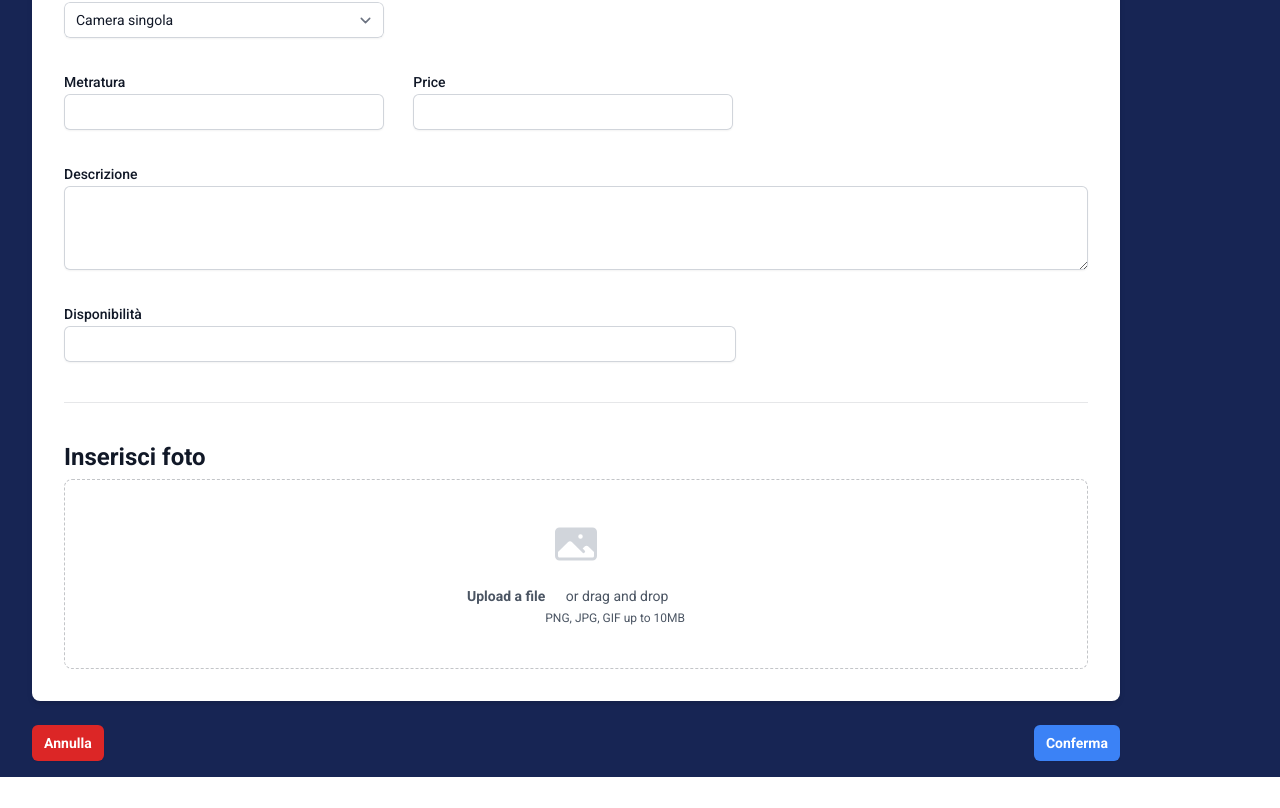
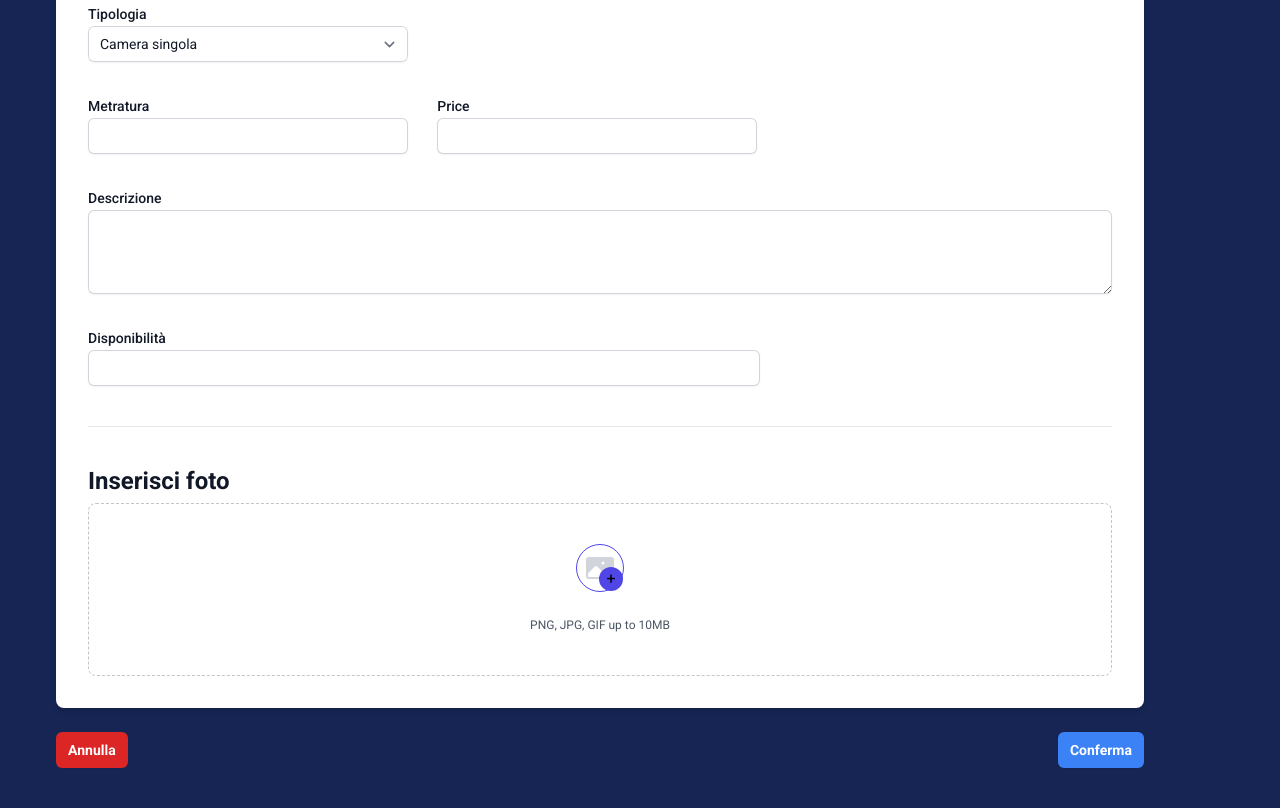
Before and after one commit to HellNF/UniDomus, a React (Vite) app in the folder FrontEnd/: page /addListing in a window 1280 px wide. Shown: the part 730-1538 px from the top of the page. Before the commit the page ends 1507 px from the top, so only its background shows below. Built offline with nearby package versions, Linux system fonts and the light colour scheme.

Commit message:
addListing 1.3

```diff
--- a/FrontEnd/src/components/AddListingForm.jsx
+++ b/FrontEnd/src/components/AddListingForm.jsx
@@ -3,6 +3,7 @@ import UniDomusLogo from "/UniDomusLogoWhite.png"
 import { useState } from "react"
 import { useNavigate } from "react-router-dom";
 import { API_BASE_URL } from "../constant";
+import { Link } from 'react-router-dom';
 import { useAuth } from './../AuthContext';
 import { PhotoIcon } from '@heroicons/react/24/solid'
 
@@ -23,7 +24,8 @@ export default function AddListingForm() {
     "price": "",
     "floorArea": "",
     "availability": "",
-    "photos": []
+    "photos": [],
+    "publisherID": ""
   })
   const [formDataErr, setFormDataErr] = useState({
     "addressErr": {
@@ -39,7 +41,8 @@ export default function AddListingForm() {
     "priceErr": "",
     "floorAreaErr": "",
     "availabilityErr": "",
-    "photosErr": []
+    "photosErr": [],
+    "publisherIDErr": ""
   })
 
   function handleChangeInput(e) {
@@ -50,7 +53,17 @@ export default function AddListingForm() {
     });
   }
 
-  const [image, setImage] = useState([]);
+  function handleCancel(e) {
+    showPopup('Inserimento inserzione annullato','#DC2626');
+  }
+
+    const handleRemovePhoto = (index) => {
+        const newPhotoPreviews = [...photoPreviews];
+        newPhotoPreviews.splice(index, 1);
+        setPhotoPreviews(newPhotoPreviews);
+    };
+
+  /*const [image, setImage] = useState([]);
 
   function convertToBase64(e) {
     const files = Array.from(e.target.files);
@@ -66,12 +79,60 @@ export default function AddListingForm() {
     }).catch((error) => {
       console.log("Error: ", error);
     });
+  }*/
+
+  const [photoPreviews, setPhotoPreviews] = useState([]);
+  const handlePhotoChange = (e) => {
+    const files = e.target.files;
+    const newPhotoPreviews = [...photoPreviews];
+
+    // Check if adding new photos will exceed the limit of 5
+    if (newPhotoPreviews.length + files.length > 10) {
+      alert('You can add at most 10 photos.');
+      return;
+    }
+
+    for (let i = 0; i < files.length; i++) {
+      const file = files[i];
+      const reader = new FileReader();
+
+      reader.onloadend = () => {
+        newPhotoPreviews.push(reader.result);
+        setPhotoPreviews(newPhotoPreviews);
+      };
+
+      reader.readAsDataURL(file);
+    }
+  };
+
+  function showPopup(message,color){
+// Visualizza il popup di successo
+const successPopup = document.createElement('div');
+successPopup.textContent = message;
+successPopup.style.cssText = `
+position: fixed;
+top: 10%;
+left: 50%;
+transform: translate(-50%, -50%);
+padding: 1rem;
+background-color: ${color};
+color: #fff;
+border-radius: 5px;
+box-shadow: 0 2px 4px rgba(0, 0, 0, 0.2);
+z-index: 9999;
+`;
+
+document.body.appendChild(successPopup);
+
+setTimeout(() => {
+  successPopup.remove();
+  navigate('/');
+}, 2000);
   }
-
 
   function handleSubmit(e) {
     e.preventDefault();
-
+    const photoBase64 = photoPreviews.map(preview => preview.split(',')[1]);
     const bodyForm = {
       address: {
         country: formData.country ? formData.country : "Italia",
@@ -86,8 +147,8 @@ export default function AddListingForm() {
       price: formData.price,
       floorArea: formData.floorArea,
       availability: formData.availability,
-      photos: image,
-      userId: userId
+      photos: photoBase64,
+      publisherID: userId
     }
     fetch(`${API_BASE_URL}listing/add`, {
       method: 'POST',
@@ -101,6 +162,7 @@ export default function AddListingForm() {
         console.log(bodyForm);
 
         if (res.ok) {
+          showPopup('Inserzione aggiunta con successo','#10B981');
           console.log("ciao")
           navigate('/');
         }
@@ -131,7 +193,8 @@ export default function AddListingForm() {
 
   return (
     <>
-      <form onSubmit={handleSubmit} method="POST">
+    <div className="flex items-center justify-center min-h-screen bg-blue-950">
+      <form onSubmit={handleSubmit} method="POST" className="bg-blue-950 max-w-7xl w-full p-6">
         <div className="bg-blue-950 object-center">
           <div className="flex max-w-6xl min-h-full flex-1 flex-col justify-center px-12 py-4 lg:px-8" >
             <div className="space-y-6">
@@ -180,6 +243,7 @@ export default function AddListingForm() {
                         onChange={handleChangeInput}
                         className="block max-w-xs w-full  rounded-md border-0 py-1.5 text-gray-900 shadow-sm ring-1 ring-inset ring-gray-300 placeholder:text-gray-400 focus:ring-2 focus:ring-inset focus:ring-indigo-600 sm:text-sm sm:leading-6"
                       />
+                      {formDataErr.streetErr && <p className="text-red-600 text-xs mt-1">{formDataErr.streetErr}</p>}
                     </div>
                   </div>
 
@@ -196,8 +260,9 @@ export default function AddListingForm() {
                         required
                         value={formData.houseNum}
                         onChange={handleChangeInput}
-                        className="block max-w-xs w-full w-16 rounded-md border-0 py-1.5 text-gray-900 shadow-sm ring-1 ring-inset ring-gray-300 placeholder:text-gray-400 focus:ring-2 focus:ring-inset focus:ring-indigo-600 sm:text-sm sm:leading-6"
+                        className="block max-w-xs w-16 rounded-md border-0 py-1.5 text-gray-900 shadow-sm ring-1 ring-inset ring-gray-300 placeholder:text-gray-400 focus:ring-2 focus:ring-inset focus:ring-indigo-600 sm:text-sm sm:leading-6"
                       />
+                      {formDataErr.houseNumErr && <p className="text-red-600 text-xs mt-1">{formDataErr.houseNumErr}</p>}
                     </div>
                   </div>
 
@@ -218,6 +283,7 @@ export default function AddListingForm() {
                         onChange={handleChangeInput}
                         className="block max-w-xs w-full rounded-md border-0 py-1.5 text-gray-900 shadow-sm ring-1 ring-inset ring-gray-300 placeholder:text-gray-400 focus:ring-2 focus:ring-inset focus:ring-indigo-600 sm:text-sm sm:leading-6"
                       />
+                      {formDataErr.cityErr && <p className="text-red-600 text-xs mt-1">{formDataErr.cityErr}</p>}
                     </div>
                   </div>
 
@@ -236,6 +302,7 @@ export default function AddListingForm() {
                         onChange={handleChangeInput}
                         className="block max-w-xs w-full rounded-md border-0 py-1.5 text-gray-900 shadow-sm ring-1 ring-inset ring-gray-300 placeholder:text-gray-400 focus:ring-2 focus:ring-inset focus:ring-indigo-600 sm:text-sm sm:leading-6"
                       />
+                      {formDataErr.provinceErr && <p className="text-red-600 text-xs mt-1">{formDataErr.proviceErr}</p>}
                     </div>
                   </div>
 
@@ -254,6 +321,7 @@ export default function AddListingForm() {
                         onChange={handleChangeInput}
                         className="block max-w-xs w-full rounded-md border-0 py-1.5 text-gray-900 shadow-sm ring-1 ring-inset ring-gray-300 placeholder:text-gray-400 focus:ring-2 focus:ring-inset focus:ring-indigo-600 sm:text-sm sm:leading-6"
                       />
+                      {formDataErr.streetErr && <p className="text-red-600 text-xs mt-1">{formDataErr.streetErr}</p>}
                     </div>
                   </div>
                 </div>
@@ -302,6 +370,7 @@ export default function AddListingForm() {
                           onChange={handleChangeInput}
                           className="block max-w-xs w-full rounded-md border-0 py-1.5 text-gray-900 shadow-sm ring-1 ring-inset ring-gray-300 placeholder:text-gray-400 focus:ring-2 focus:ring-inset focus:ring-indigo-600 sm:text-sm sm:leading-6"
                         />
+                        {formDataErr.floorAreaErr && <p className="text-red-600 text-xs mt-1">{formDataErr.floorAreaErr}</p>}
                       </div>
                     </div>
 
@@ -319,6 +388,7 @@ export default function AddListingForm() {
                           onChange={handleChangeInput}
                           className="block max-w-xs w-full rounded-md border-0 py-1.5 text-gray-900 shadow-sm ring-1 ring-inset ring-gray-300 placeholder:text-gray-400 focus:ring-2 focus:ring-inset focus:ring-indigo-600 sm:text-sm sm:leading-6"
                         />
+                        {formDataErr.priceErr && <p className="text-red-600 text-xs mt-1">{formDataErr.priceErr}</p>}
                       </div>
                     </div>
 
@@ -336,6 +406,7 @@ export default function AddListingForm() {
                           className="block w-full rounded-md border-0 py-1.5 text-gray-900 shadow-sm ring-1 ring-inset ring-gray-300 placeholder:text-gray-400 focus:ring-2 focus:ring-inset focus:ring-indigo-600 sm:text-sm sm:leading-6"
                           defaultValue={''}
                         />
+                        {formDataErr.descriptionErr && <p className="text-red-600 text-xs mt-1">{formDataErr.descriptionErr}</p>}
                       </div>
                     </div>
 
@@ -353,6 +424,7 @@ export default function AddListingForm() {
                           onChange={handleChangeInput}
                           className="block w-full max-w-2xl rounded-md border-0 py-1.5 text-gray-900 shadow-sm ring-1 ring-inset ring-gray-300 placeholder:text-gray-400 focus:ring-2 focus:ring-inset focus:ring-indigo-600 sm:text-sm sm:leading-6"
                         />
+                        {formDataErr.availabilityErr && <p className="text-red-600 text-xs mt-1">{formDataErr.availabilityErr}</p>}
                       </div>
                     </div>
                   </div>
@@ -364,33 +436,75 @@ export default function AddListingForm() {
                     <h2 className="text-2xl font-semibold leading-7 text-gray-900">Inserisci foto</h2>
                     <div className="mt-2 flex justify-center rounded-lg border border-dashed border-gray-900/25 px-6 py-10">
                       <div className="text-center">
-                        <PhotoIcon className="mx-auto h-12 w-12 text-gray-300" aria-hidden="true" />
-                        <div className="mt-4 flex text-sm leading-6 text-gray-600">
-                          <label
-                            htmlFor="file-upload"
-                            className="relative cursor-pointer rounded-md bg-white font-semibold  focus-within:outline-none focus-within:ring-2 focus-within:ring-indigo-700 focus-within:ring-offset-2 hover:text-blue-500"
-                          >
-                            <span>Upload a file</span>
+                        <div className="col-span-full">
+                          <div className="text-center">
+                            <button
+                              type="button"
+                              onClick={() => document.getElementById('file-upload').click()}
+                              className="relative overflow-hidden w-12 h-12 mx-auto"
+                            >
+                              <div className={`absolute inset-0 bg-white rounded-full border border-indigo-600 `}>
+                                <PhotoIcon className="mx-auto h-8 w-8 text-gray-300 absolute inset-0 m-auto " aria-hidden="true" />
+                                <div className="absolute bottom-0 right-0">
+                                  <div className="relative rounded-full overflow-hidden w-6 h-6 bg-indigo-600 flex justify-center items-center ">
+                                    +
+                                  </div>
+                                </div>
+                              </div>
+                            </button>
+
+
                             <input
                               id="file-upload"
-                              accept="image/"
                               name="file-upload"
                               type="file"
-                              multiple
                               className="sr-only"
-                              onChange={convertToBase64} />
-                          </label>
-                          {image.length === 0 && Array.isArray(image) ? (
+                              onChange={handlePhotoChange} // Add onChange handler
+                              multiple // Allow multiple file selection
+                              accept="image/*" // Restrict to image files
+                            />
+                          </div>
+                        </div>
+                        <div className="mt-4 flex text-sm leading-6 text-gray-600">
+
+                          {formDataErr.photosErr.length > 0 && (
                             <div>
-                              <p className="pl-1">or drag and drop</p>
+                              {formDataErr.photosErr.map((error, index) => (
+                                <p key={index} className="text-red-600 text-xs mt-1">{error}</p>
+                              ))}
+                            </div>
+                          )}
+                          {photoPreviews.length === 0 && Array.isArray(photoPreviews) ? (
+                            <div>
                               <p className="text-xs leading-5 text-gray-600">PNG, JPG, GIF up to 10MB</p>
                             </div>
                           ) : (
                             <div className="flex flex-wrap gap-4">
-                              {image.map((imgSrc, index) => (
-                                <img key={index} width={100} height={100} src={imgSrc} />
+                              {photoPreviews.map((imgSrc, index) => (
+                                <div key={index} className="relative overflow-hidden">
+                                <img
+                                    src={imgSrc}
+                                    alt={`Uploaded ${index + 1}`}
+                                    className="" key={index} width={200} height={200} // Adjust size based on index
+                                />
+                                <div >
+                                    <button
+                                        type="button"
+
+                                        className="absolute top-0 right-0 -mr-1 -mt-1 bg-white rounded-full p-1.5"
+                                        onClick={() => handleRemovePhoto(index)}
+                                    >
+                                        <svg className="h-4 w-4 text-gray-400" fill="none" viewBox="0 0 24 24" stroke="currentColor">
+                                            <path strokeLinecap="round" strokeLinejoin="round" strokeWidth="2" d="M6 18L18 6M6 6l12 12" />
+                                        </svg>
+                                    </button>
+                                </div>
+                            </div>
+
                               ))}
+
                             </div>
+
                           )}
 
                         </div>
@@ -402,11 +516,14 @@ export default function AddListingForm() {
               </div>
             </div>
 
+
+
+
             <div className="mt-6  flex items-center justify-between">
-              <button
-
-                className="rounded-md bg-red-600  px-3 py-2 text-sm font-semibold text-white shadow-sm hover:bg-red-700 focus-visible:outline focus-visible:outline-2 focus-visible:outline-offset-2 focus-visible:outline-indigo-600"
-              >Annulla</button>
+              <Link to="/.." className="rounded-md bg-red-600  px-3 py-2 text-sm font-semibold text-white shadow-sm hover:bg-red-700 focus-visible:outline focus-visible:outline-2 focus-visible:outline-offset-2 focus-visible:outline-indigo-600"
+                    onClick={handleCancel}>
+                     Annulla
+              </Link>
 
               <button
                 type="submit"
@@ -418,6 +535,7 @@ export default function AddListingForm() {
           </div>
         </div>
       </form>
+    </div>
 
 
     </>
```
Also changed, not shown: FrontEnd/src/components/Navbar.jsx (+14 -6 lines).
